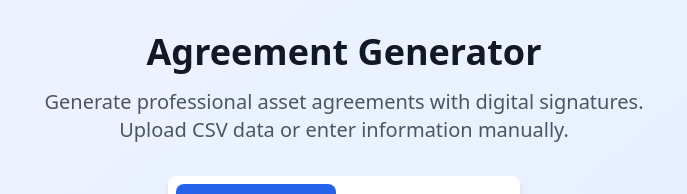
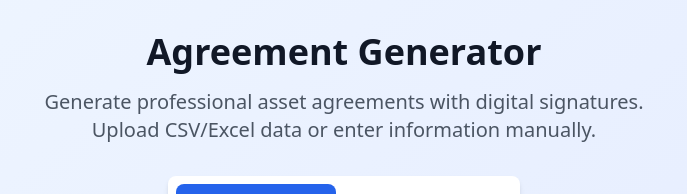
Before and after one commit to Some0ne11/asset-agreements, a React (Vite) app: page / in a window 1280 px wide. Shown: the top 194 px of the page, without its empty margins (296-983 px from the left). Built offline with nearby package versions, Linux system fonts and the light colour scheme.

Commit message:
minor changes

```diff
--- a/src/App.tsx
+++ b/src/App.tsx
@@ -71,7 +71,7 @@ function App() {
           </h1>
           <p className="text-base sm:text-lg lg:text-xl text-gray-600 max-w-2xl mx-auto px-4 leading-relaxed">
             Generate professional asset agreements with digital signatures.
-            Upload CSV data or enter information manually.
+            Upload CSV/Excel data or enter information manually.
           </p>
         </div>
 
```
